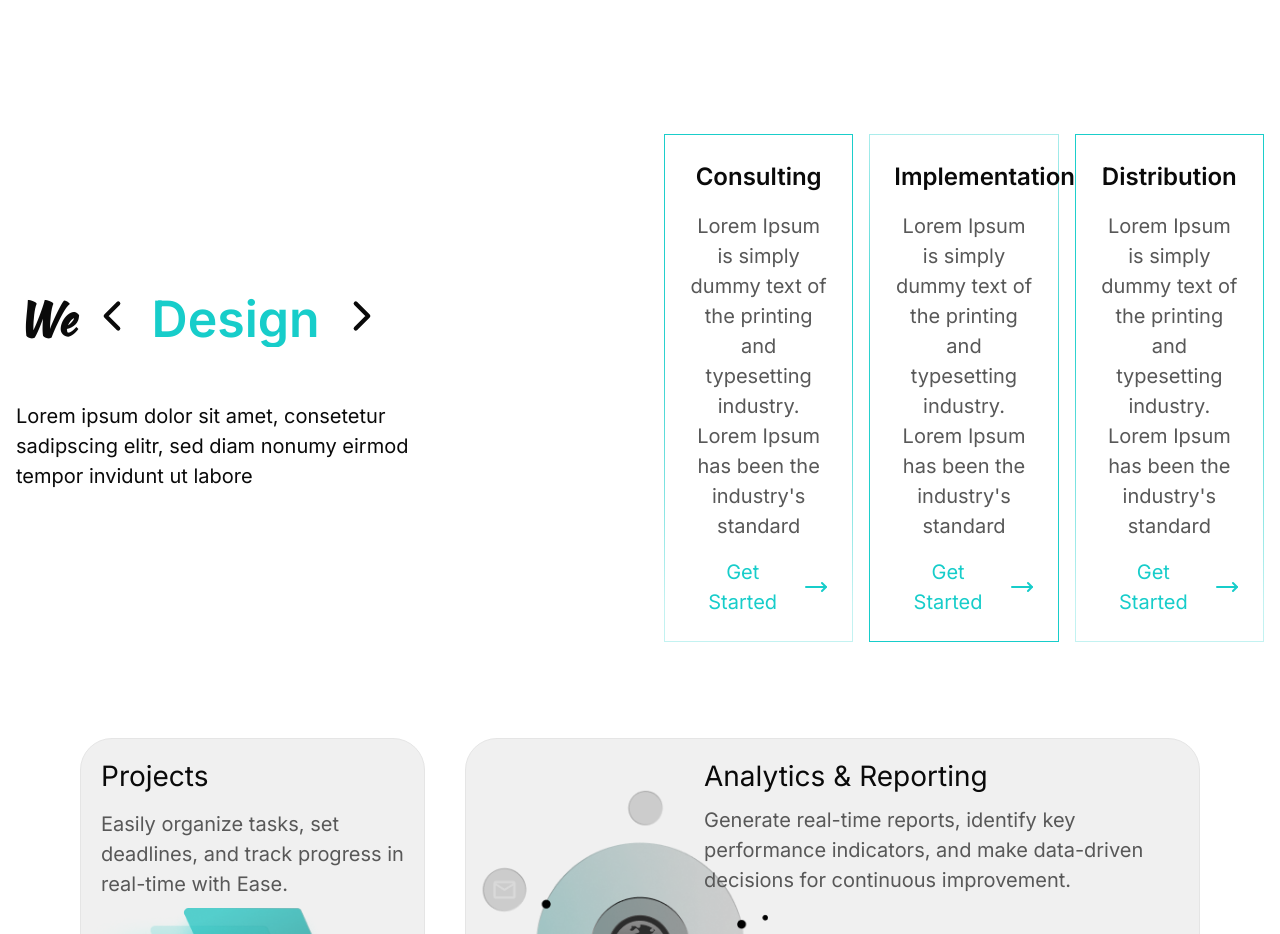
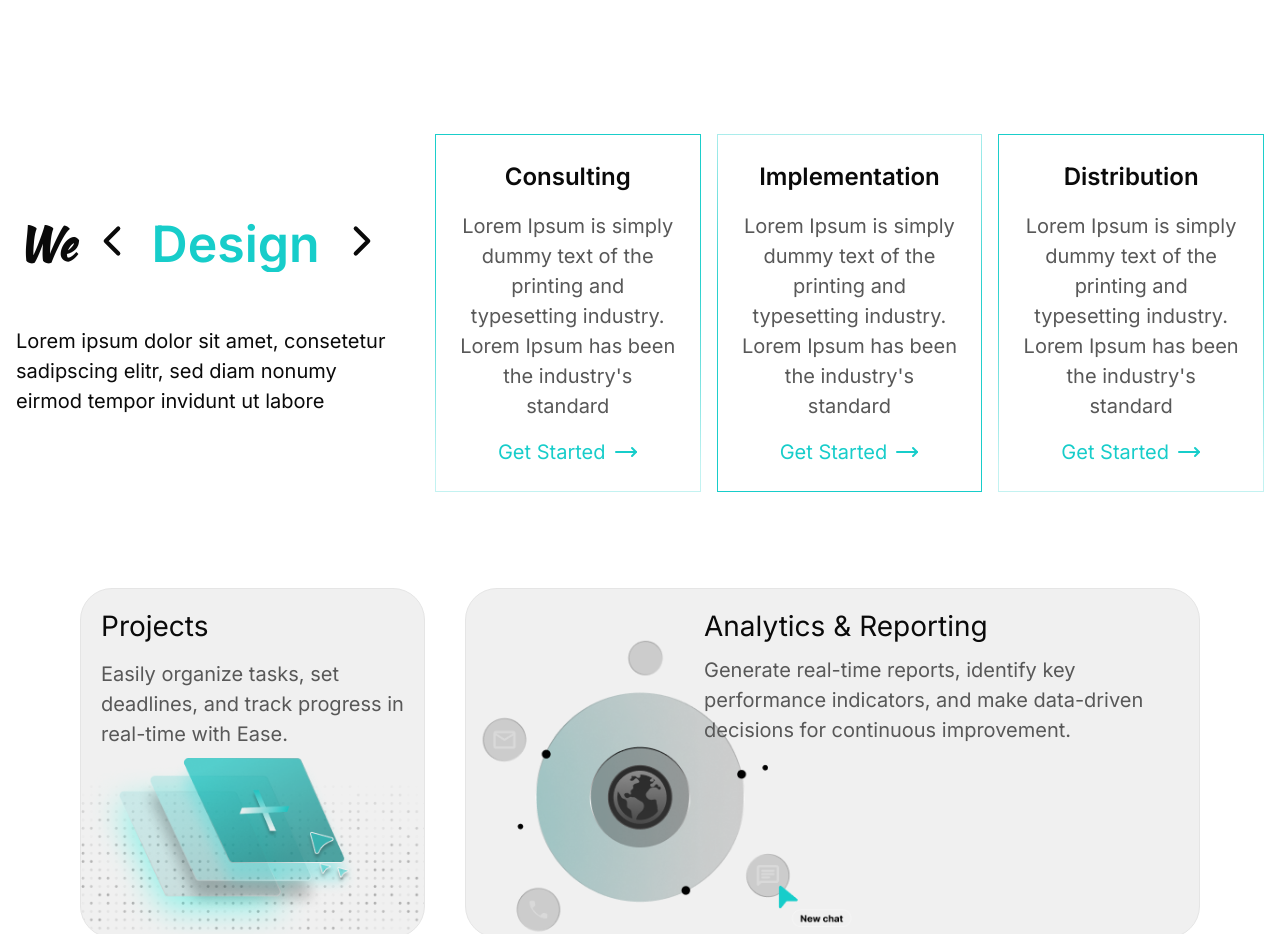
Before and after one commit to Roshen-Perera/ceylon-developers-portfolio, a Next.js app: page / in a window 1280 px wide. Shown: the part 3280-4214 px from the top of the page. Built offline with nearby package versions, Linux system fonts and the light colour scheme.

Commit message:
fix: Adjust layout structure in WeDoSection for improved responsiveness

```diff
--- a/components/weDoSection.tsx
+++ b/components/weDoSection.tsx
@@ -7,11 +7,11 @@ const WeDoSection = () => {
   return (
     <div className="flex flex-col items-center justify-center mt-12 px-4">
       <div className="w-full max-w-7xl">
-        <div className="grid grid-cols-1 xl:grid-cols-2 gap-8 lg:gap-12 items-center">
+        <div className="flex flex-col xl:flex-row gap-8 lg:gap-12 items-center">
           {/* Left Section */}
-          <div className="flex flex-col items-center xl:items-start justify-center w-full">
+          <div className="flex flex-col items-center xl:items-start justify-center">
             <VerticalTextSlider />
-            <div className="flex items-center max-w-md mt-4 w-full">
+            <div className="flex items-center max-w-md mt-4">
               <P className="text-center xl:text-left">
                 Lorem ipsum dolor sit amet, consetetur sadipscing elitr, sed
                 diam nonumy eirmod tempor invidunt ut labore
```
